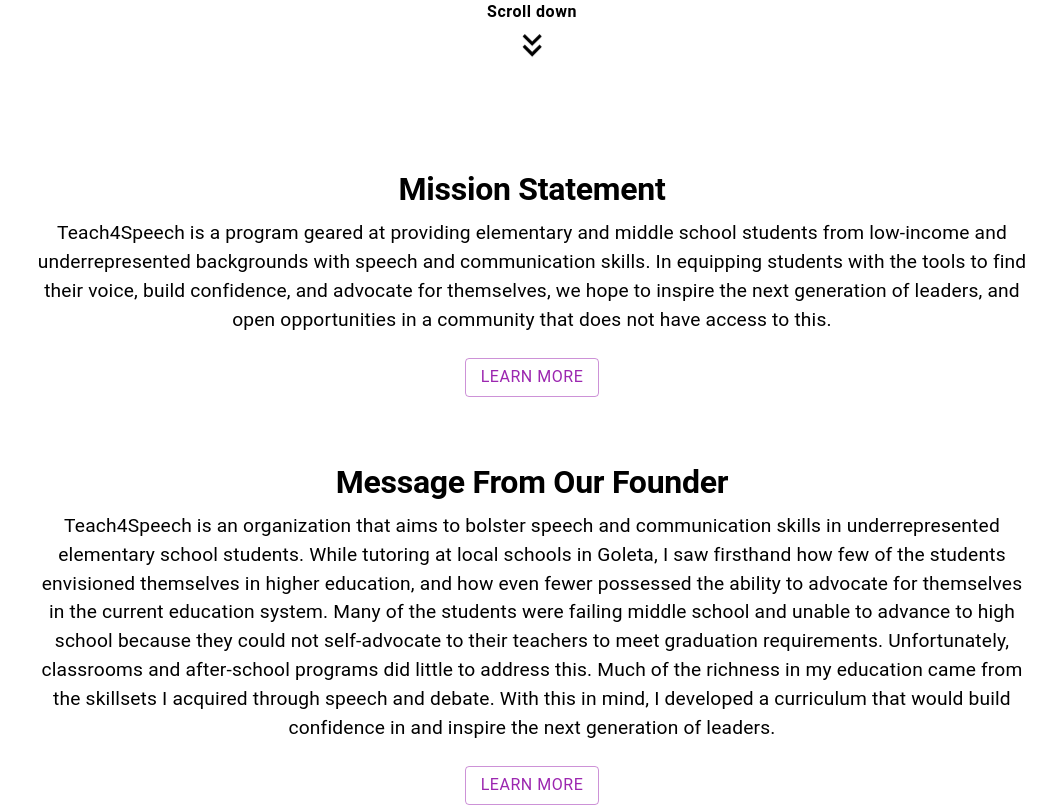
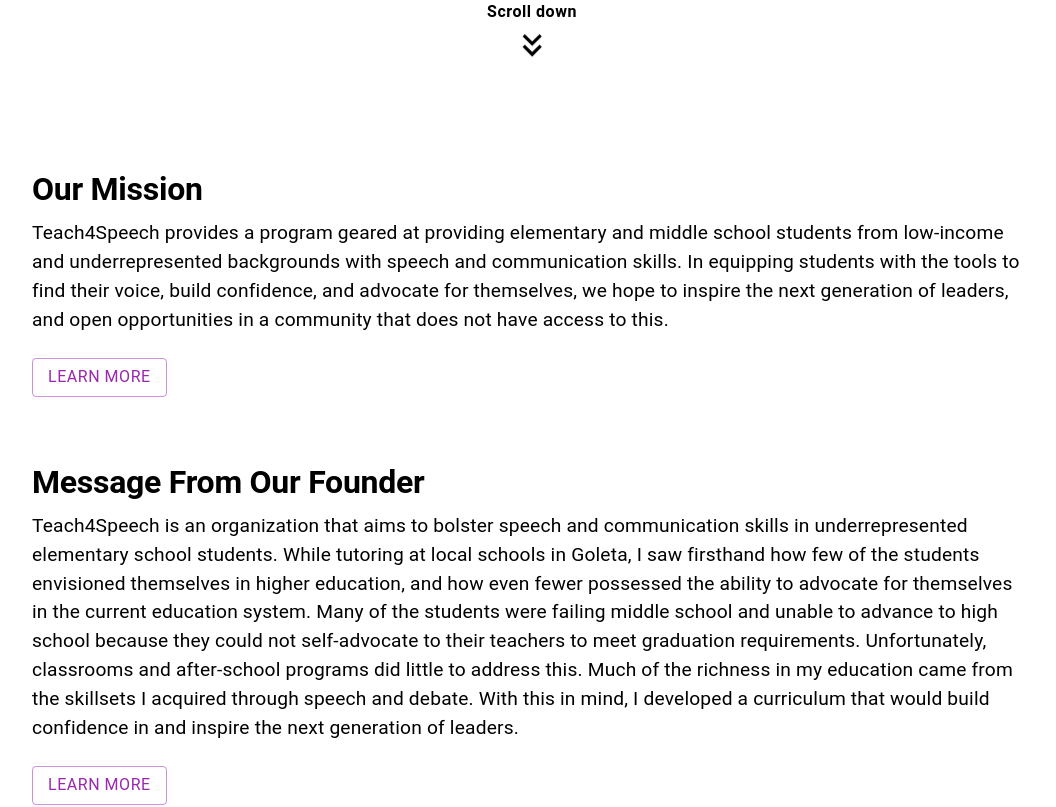
Before and after one commit to Bravo-Luis/teach4speech, a React (Vite) app: page / in a window 1280 px wide. Shown: the part 720-1527 px from the top of the page, without its empty margins (108-1164 px from the left). Built offline with nearby package versions, Linux system fonts and the light colour scheme; no server answers.

Commit message:
fe changes

```diff
--- a/src/About.tsx
+++ b/src/About.tsx
@@ -61,7 +61,7 @@
             <br id='Goal'/>
 
 
-            <HeaderAndText header="Mission Statement" text="Teach4Speech is a program geared at providing elementary and middle school students from low-income and underrepresented backgrounds with speech and communication skills. In equipping students with the tools to find their voice, build confidence, and advocate for themselves, we hope to inspire the next generation of leaders, and open opportunities in a community that does not have access to this." link='/ourmission' />
+            <HeaderAndText header="Our Mission" text="Teach4Speech provides a program geared at providing elementary and middle school students from low-income and underrepresented backgrounds with speech and communication skills. In equipping students with the tools to find their voice, build confidence, and advocate for themselves, we hope to inspire the next generation of leaders, and open opportunities in a community that does not have access to this." link='/ourmission' />
             <HeaderAndText header="Message From Our Founder" text="Teach4Speech is an organization that aims to bolster speech and communication skills in underrepresented elementary school students. While tutoring at local schools in Goleta, I saw firsthand how few of the students envisioned themselves in higher education, and how even fewer possessed the ability to advocate for themselves in the current education system. Many of the students were failing middle school and unable to advance to high school because they could not self-advocate to their teachers to meet graduation requirements. Unfortunately, classrooms and after-school programs did little to address this. Much of the richness in my education came from the skillsets I acquired through speech and debate. With this in mind, I developed a curriculum that would build confidence in and inspire the next generation of leaders." link='riyasmessage' />
 
 
@@ -344,12 +344,15 @@
     return (
         <Box sx={{
             maxWidth: 'clamp(300px, 80vw, 1000px)',
+            justifyContent: 'flex-start',
+            alignItems: 'flex-start',
+            textAlign: 'left',
         }} >
-            <Typography  variant="h2" fontWeight={'bold'} gutterBottom marginTop={"5vh"}>
+            <Typography  variant="h2" fontWeight={'bold'} gutterBottom marginTop={"5vh"} textAlign={"left"} >
                 {header}
             </Typography>
 
-            <Typography variant='body1' >
+            <Typography variant='body1' textAlign={"left"}>
                 {text}
             </Typography>
             {
--- a/src/LandingPage/LandingPage.tsx
+++ b/src/LandingPage/LandingPage.tsx
@@ -71,8 +71,7 @@
         alignItems: 'center',
         justifyContent: 'center',
         bottom: '2vh',
-        opacity: `clamp(0, 1, ${1 - yPos/1000})`,
-
+        opacity: `clamp(0, 1, ${1 - yPos/500})`,
       }}
     >
     <Typography variant="caption" sx={{
```
